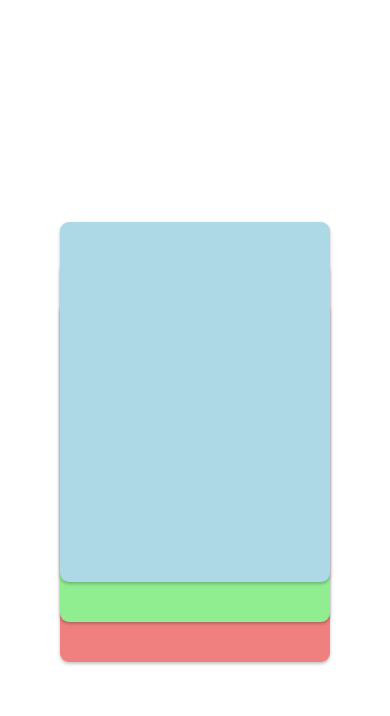
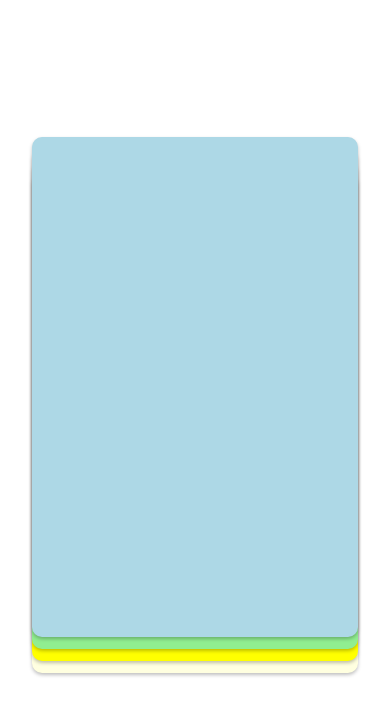
Before and after one commit to nikhiltony26/SwipeAnimation_APP, a React Native app: screen / in a window 390 px wide. Shown: the top 716 px of the page. Built offline with nearby package versions, Linux system fonts and the light colour scheme.

Commit message:
resync auto-sync

```diff
--- a/App.js
+++ b/App.js
@@ -1,16 +1,16 @@
-import React, { useRef, useState } from 'react';
+import React, { useRef } from 'react';
 import { View, StyleSheet, Animated, PanResponder, Dimensions } from 'react-native';
 import Icon from 'react-native-vector-icons/FontAwesome';
 
 const SCREEN_WIDTH = Dimensions.get('window').width;
 const SCREEN_HEIGHT = Dimensions.get('window').height;
-const CARD_WIDTH = 300;
-const CARD_HEIGHT = 400;
-const BEHIND_CARD_SCALE = 0.9; // Decrease the scale of the behind card initially
+const CARD_WIDTH = 326;
+const CARD_HEIGHT = 500;
+const BEHIND_CARD_SCALE = 1.0; // Increase the scale of the behind card
 
-const Card = ({ backgroundColor, index, onSwipe, swipedIndex }) => {
+const Card = ({ backgroundColor, index, onSwipe }) => {
   const position = useRef(new Animated.ValueXY()).current;
-  const scale = useRef(new Animated.Value(BEHIND_CARD_SCALE)).current; // Scale value for the card
+  const scale = useRef(new Animated.Value(1)).current; // Scale value for the card
 
   const rotate = position.x.interpolate({
     inputRange: [-SCREEN_WIDTH / 2, 0, SCREEN_WIDTH / 2],
@@ -43,10 +43,22 @@ const Card = ({ backgroundColor, index, onSwipe, swipedIndex }) => {
       onPanResponderRelease: (event, gesture) => {
         if (gesture.dx > 120) {
           // Swipe animation to the right
-          onSwipe('right');
+          Animated.timing(position, {
+            toValue: { x: SCREEN_WIDTH + CARD_WIDTH, y: 0 },
+            duration: 150, // Shortened duration
+            useNativeDriver: false,
+          }).start(() => {
+            onSwipe('right');
+          });
         } else if (gesture.dx < -120) {
           // Swipe animation to the left
-          onSwipe('left');
+          Animated.timing(position, {
+            toValue: { x: -SCREEN_WIDTH - CARD_WIDTH, y: 0 },
+            duration: 180, // Shortened duration
+            useNativeDriver: false,
+          }).start(() => {
+            onSwipe('left');
+          });
         } else {
           // Not a significant swipe, animate back to initial position
           Animated.spring(position, {
@@ -59,13 +71,6 @@ const Card = ({ backgroundColor, index, onSwipe, swipedIndex }) => {
     })
   ).current;
 
-  // Adjust scale of the card based on its index and swipedIndex
-  Animated.timing(scale, {
-    toValue: index === swipedIndex ? 1 : BEHIND_CARD_SCALE,
-    duration: 300,
-    useNativeDriver: false,
-  }).start();
-
   return (
     <Animated.View
       {...panResponder.panHandlers}
@@ -73,9 +78,11 @@ const Card = ({ backgroundColor, index, onSwipe, swipedIndex }) => {
         styles.cardContainer,
         {
           transform: [
-            { translateY: index * 40 },
+            { translateY: index * 12 },
             { translateX: position.x },
-            { scale: scale },
+            { scale: index === 0 ? scale : 1 },
+            // Add translation for the card behind
+            { translateX: index * 0 }, // Adjust the value for desired effect
           ],
         },
       ]}
@@ -101,20 +108,18 @@ const Card = ({ backgroundColor, index, onSwipe, swipedIndex }) => {
   );
 };
 
+
 const SwipeAnimationApp = () => {
-  const [swipedIndex, setSwipedIndex] = useState(null);
-
   const handleSwipe = (direction) => {
     console.log('Swiped:', direction);
-    // Set the index of the swiped card
-    setSwipedIndex(0); // Assuming only the front card is swiped for this example
   };
 
   return (
     <View style={{ flex: 1 }}>
-      <Card backgroundColor="lightcoral" index={2} onSwipe={handleSwipe} swipedIndex={swipedIndex} />
-      <Card backgroundColor="lightgreen" index={1} onSwipe={handleSwipe} swipedIndex={swipedIndex} />
-      <Card backgroundColor="lightblue" index={0} onSwipe={handleSwipe} swipedIndex={swipedIndex} />
+      <Card backgroundColor="lightyellow" index={3} onSwipe={handleSwipe} />
+      <Card backgroundColor="yellow" index={2} onSwipe={handleSwipe} />
+      <Card backgroundColor="lightgreen" index={1} onSwipe={handleSwipe} />
+      <Card backgroundColor="lightblue" index={0} onSwipe={handleSwipe} />
     </View>
   );
 };
@@ -122,7 +127,7 @@ const SwipeAnimationApp = () => {
 const styles = StyleSheet.create({
   cardContainer: {
     position: 'absolute',
-    top: SCREEN_HEIGHT / 2 - (CARD_HEIGHT + 40) / 2,
+    top: SCREEN_HEIGHT / 2 - (CARD_HEIGHT + 70) / 2,
     left: SCREEN_WIDTH / 2 - CARD_WIDTH / 2,
     zIndex: 2,
   },
@@ -137,7 +142,7 @@ const styles = StyleSheet.create({
     },
     shadowOpacity: 0.25,
     shadowRadius: 3.84,
-    elevation: 5,
+    elevation: 40,
     justifyContent: 'center',
     alignItems: 'center',
     backgroundColor: 'white',
```
